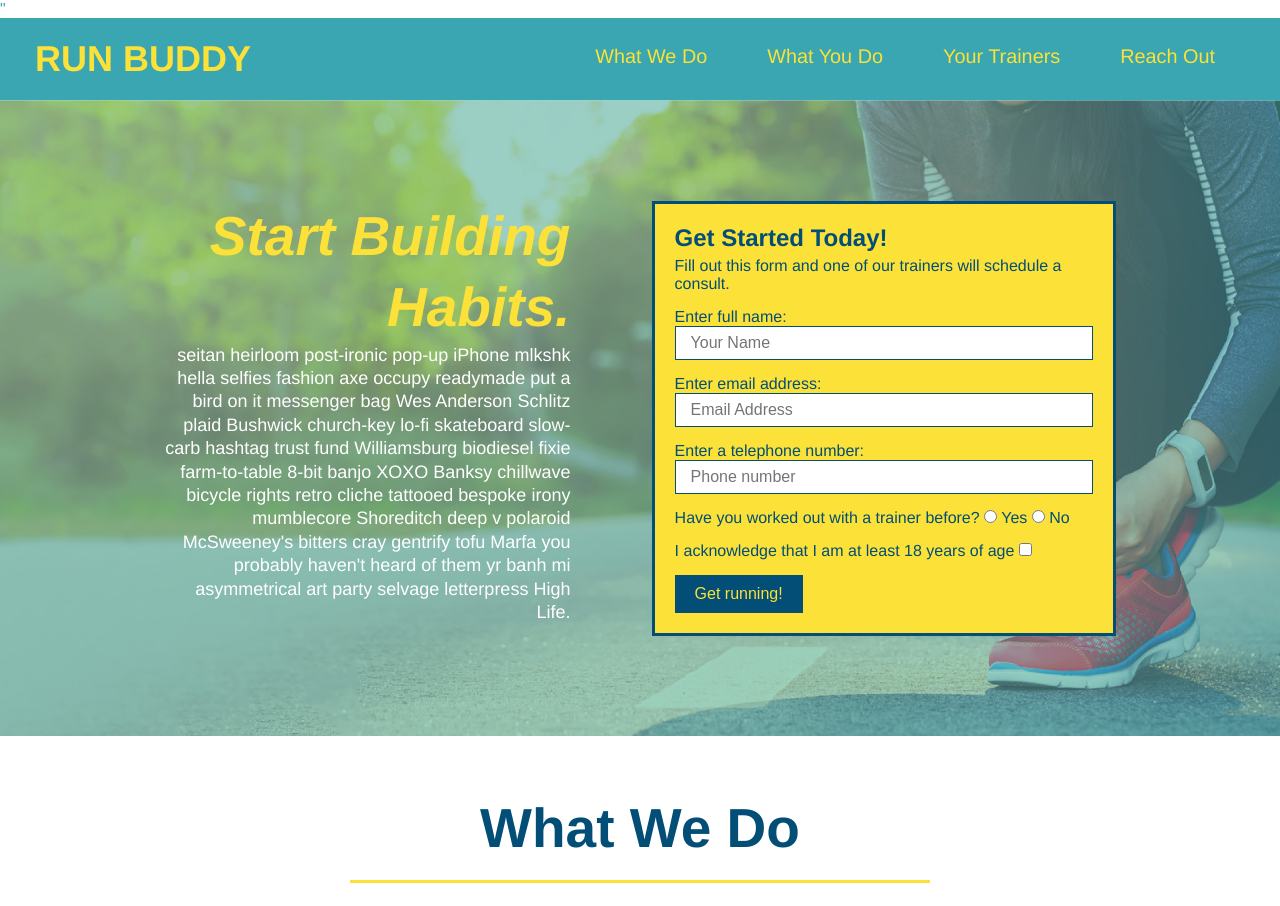
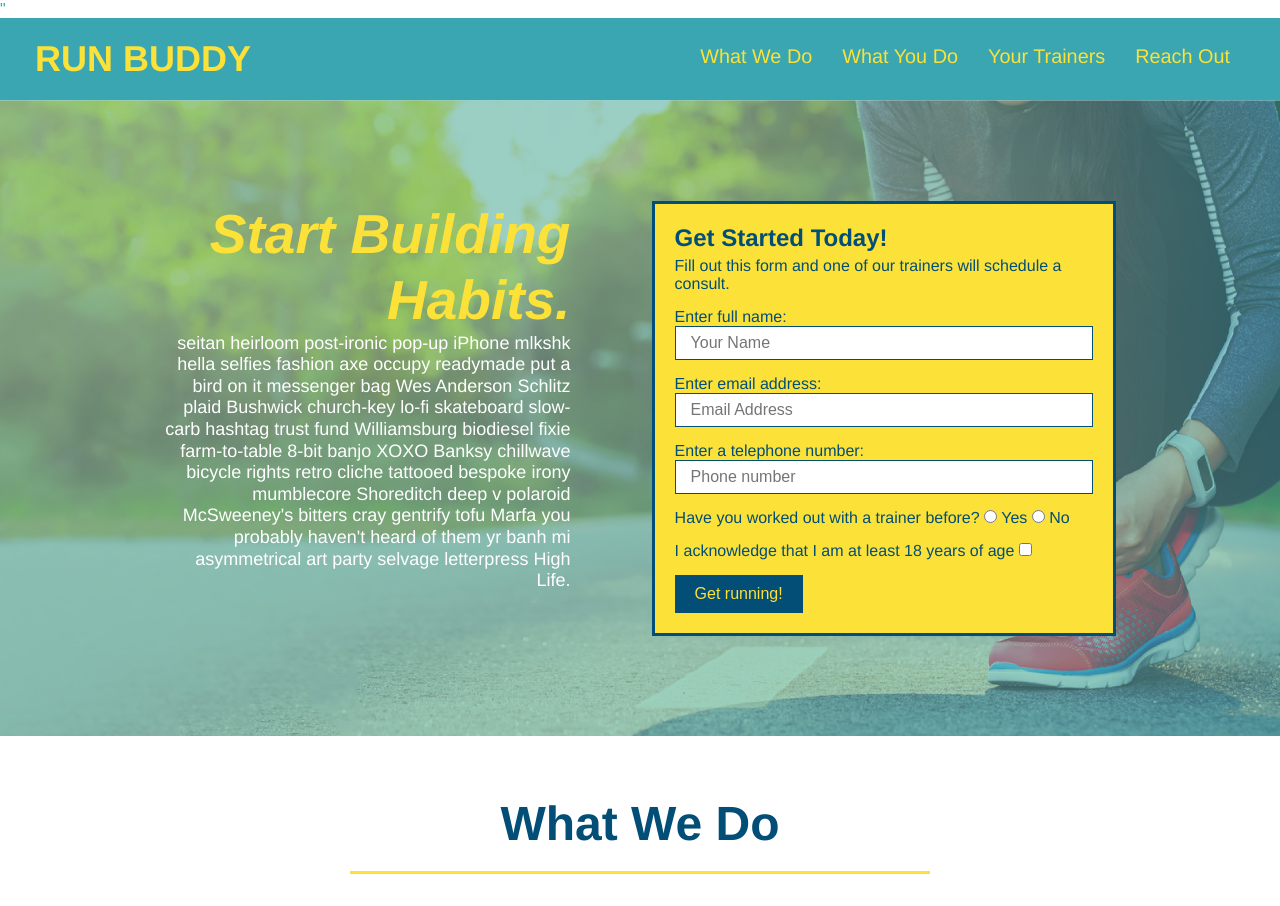
Before and after one commit to sas1300/run-buddy, a plain HTML site: page index.html in a window 1280 px wide. Shown: the top 906 px of the page. Drawn offline with Linux system fonts and the light colour scheme.

Commit message:
add meta name in HTML

```diff
--- a/assets/css/style.css
+++ b/assets/css/style.css
@@ -41,7 +41,7 @@ header {
                     }
 
             header nav ul li a {
-                margin: 0 30px;
+                padding: 10px 15px;
                 font-weight: lighter;
                 font-size: 1.55vw;
                     }
@@ -81,6 +81,7 @@ section {padding: 60px;
     display: flex;
     justify-content: center;
     flex-wrap: wrap;
+    align-items: flex-start
     }
 
 .hero-cta {
@@ -89,7 +90,7 @@ section {padding: 60px;
     margin: 3.5%;
     color: #fff;
     font-size: 18px;
-    line-height: 1.3;
+    line-height: 1.2;
 }
 
     .hero-cta h2 {
@@ -157,7 +158,7 @@ section {padding: 60px;
         }
 
         .section-title {
-        font-size: 55px;
+        font-size: 48px;
         color: #024e76;
         border-bottom: 3px solid;
         padding-bottom: 20px;
--- a/index.html
+++ b/index.html
@@ -6,6 +6,7 @@
     <meta charset="UTF-8" />
     <title>Run Buddy</title>"
     <link rel="stylesheet" href="./assets/css/style.css" />
+    <meta name="viewport" content="width=device-width, initial-scale=1.0" />
 </head>
 
   <body>
```
Also changed, not shown: privacy-policy.html (+1 -0 lines).
